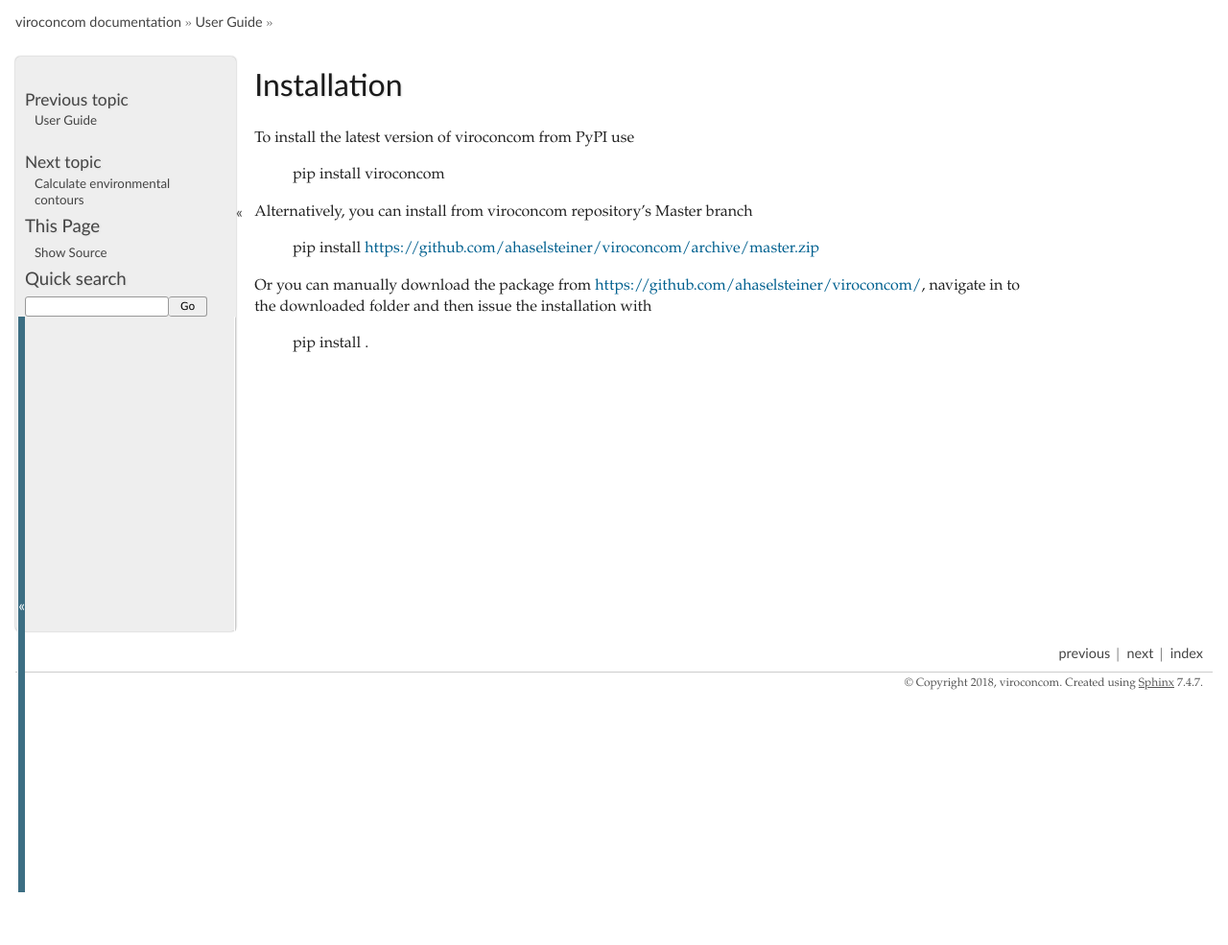
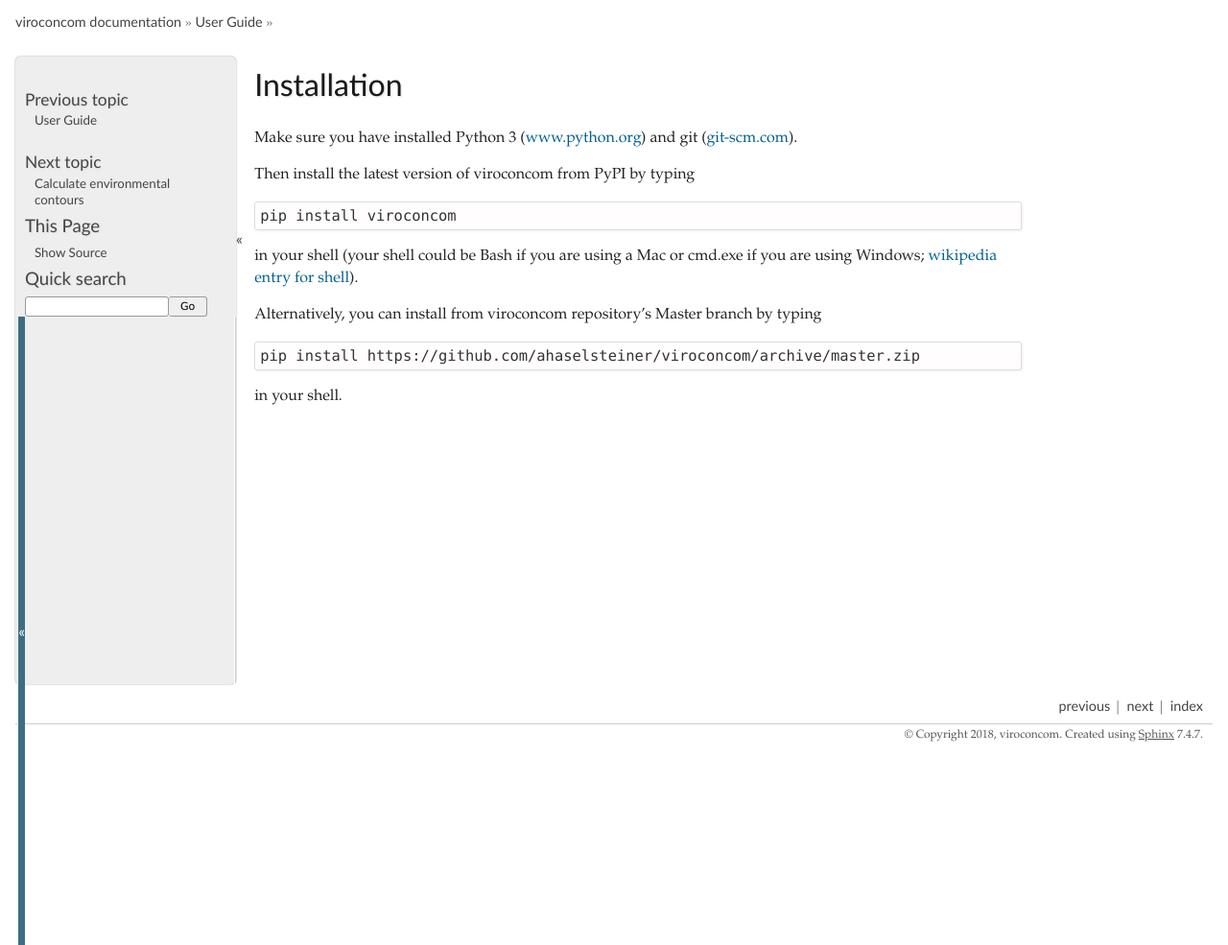
Before and after one commit to virocon-organization/virocon, a Sphinx documentation site: the page built from docs/install.rst, in a window 1280 px wide. Shown: the whole page at 96% size. Built offline with Sphinx 7.4.7, drawn with Linux system fonts in a browser that asks for light colours; before the commit the page ends 930 px from its top, so only the background shows below that.

Commit message:
Elobratore documentation how to install viroconcom

```diff
--- a/docs/install.rst
+++ b/docs/install.rst
@@ -2,15 +2,29 @@
 Installation
 ************
 
-To install the latest version of viroconcom from PyPI use
+Make sure you have installed Python 3
+(`www.python.org`_)
+and git (`git-scm.com`_).
 
-    pip install viroconcom
+Then install the latest version of viroconcom from PyPI by typing
 
-Alternatively, you can install from viroconcom repository's Master branch
+.. code:: console
 
-    pip install https://github.com/ahaselsteiner/viroconcom/archive/master.zip
+   pip install viroconcom
 
+in your shell (your shell could be Bash if you are using a Mac or cmd.exe if you
+are using Windows;
+`wikipedia entry for shell`_).
 
-Or you can manually download the package from https://github.com/ahaselsteiner/viroconcom/, navigate in to the downloaded folder and then issue the installation with
+Alternatively, you can install from viroconcom repository’s Master branch
+by typing
 
-    pip install .
+.. code:: console
+
+   pip install https://github.com/ahaselsteiner/viroconcom/archive/master.zip
+
+in your shell.
+
+.. _www.python.org: https://www.python.org
+.. _git-scm.com: https://git-scm.com
+.. _wikipedia entry for shell: https://en.wikipedia.org/wiki/Command-line_interface#Modern_usage_as_an_operating_system_shell
```
Also changed, not shown: README.rst (+14 -2 lines).
